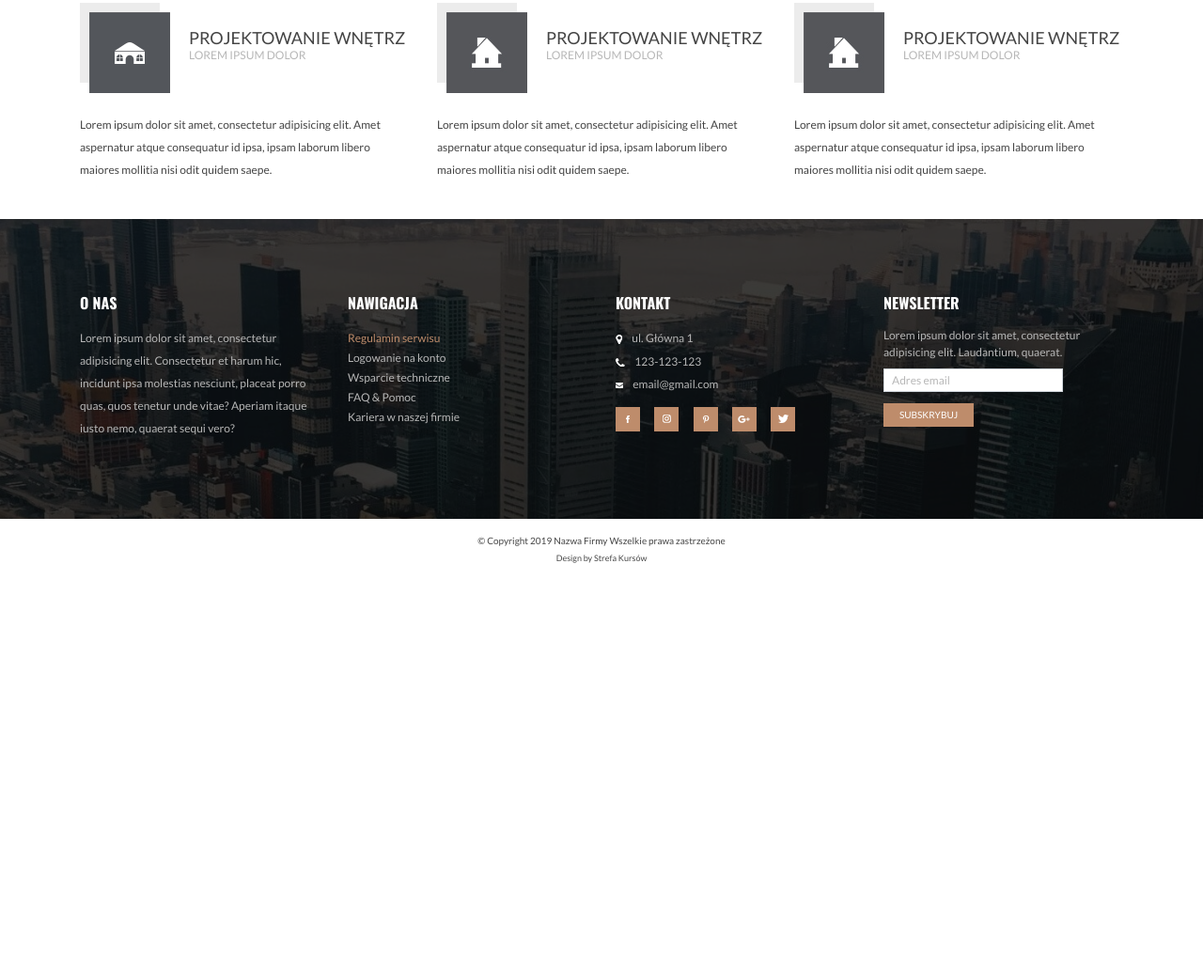
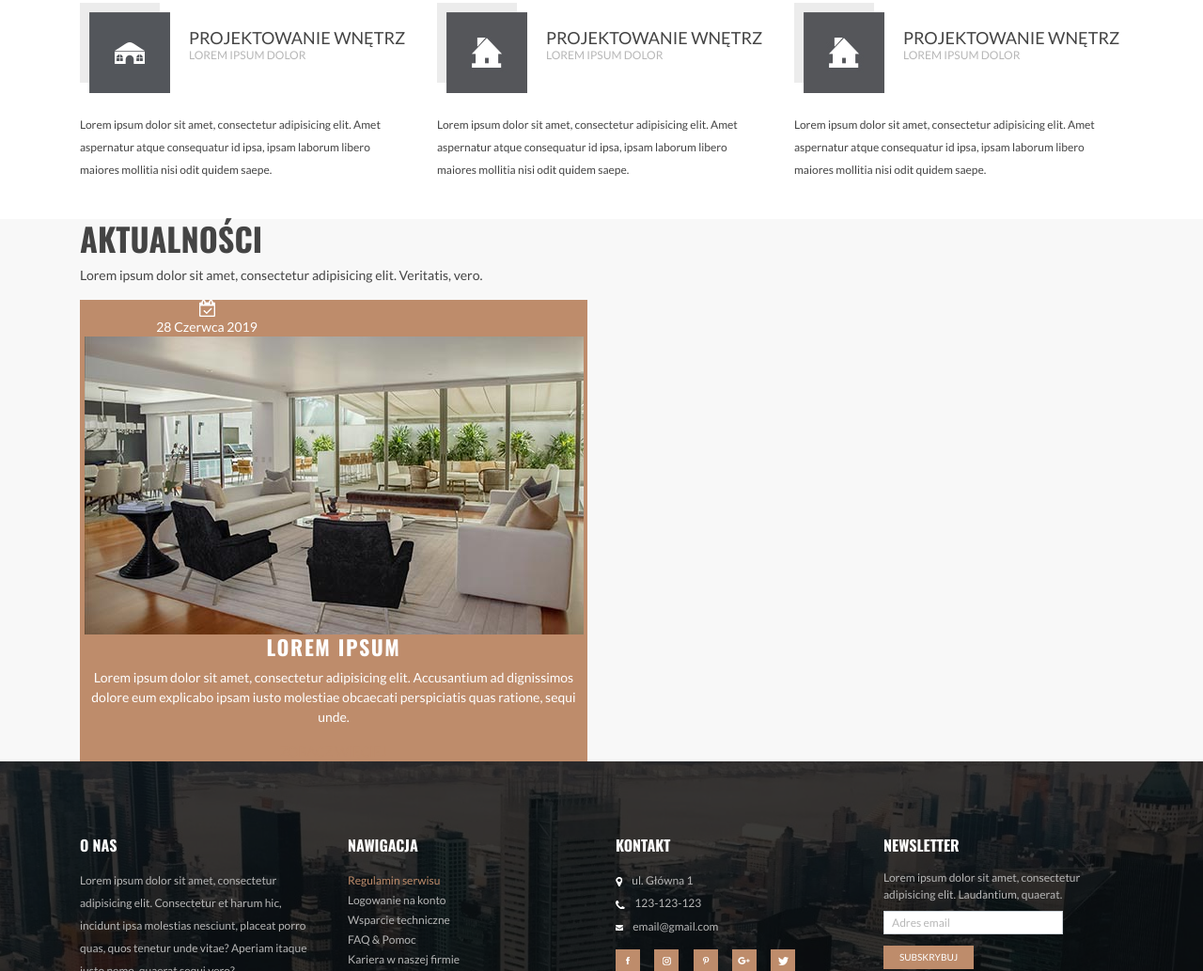
Before and after one commit to mstankiewicz1/Bootstrap-Praktyczny-Projekt, a website: page index.html in a window 1280 px wide. Shown: the part 1848-2881 px from the top of the page at 94% size. Before the commit the page ends 2465 px from the top, so only its background shows below. Drawn offline with nearby package versions, Linux system fonts and the light colour scheme.

Commit message:
Postepy 28.06.19r godz 23:04

```diff
--- a/index.html
+++ b/index.html
@@ -262,6 +262,42 @@
         </div>
     </section>
 
+    <!--Aktualnosci-->
+    <section class="sk-front-page-blog sk-alternate-bg">
+        <div class="container">
+            <div class="sk-section-header">
+                <h2 class="text-uppercase">Aktualności</h2>
+                <p>Lorem ipsum dolor sit amet, consectetur adipisicing elit. Veritatis, vero.</p>
+            </div>
+            <div class="row">
+                <div class="col-lg-6">
+                    <div class="text-center bg-primary sk-post-box">
+                        <div class="sk-post-box-date">
+                            <div class="w-50 sk-post-box-date-body">
+                                <img class="d-none d-md-block mx-auto" src="images/ui/date-icon.png" alt="kalendarz">
+                                <span class="text-white d-block sk-post-box-date-value">28 Czerwca 2019</span>
+                            </div>
+                        </div>
+                        <div class="sk-portfolio-box-body">
+                            <div class="sk-post-box-img">
+                                <img class="img-fluid" src="images/pages/aktualnosci-front-1.jpg" alt="post 1">
+                            </div>
+                            <div class="text-white sk-post-box-content">
+                                <div class="sk-post-box-content-inner">
+                                    <h3 class="text-uppercase sk-post-box-title">lorem ipsum</h3>
+                                    <p class="sk-post-box-text">Lorem ipsum dolor sit amet, consectetur adipisicing elit.
+                                        Accusantium ad dignissimos dolore eum explicabo ipsam iusto molestiae obcaecati
+                                        perspiciatis quas ratione, sequi unde.</p>
+                                    <a class="text-primary text-uppercase sk-post-box-link" href="#">Zobacz Więciej</a>
+                                </div>
+                            </div>
+                        </div>
+                    </div>
+                </div>
+            </div>
+        </div>
+    </section>
+
     <!--Stopka-->
     <div class="sk-footer-top">
         <div class="container sk-footer-top-content">
```
